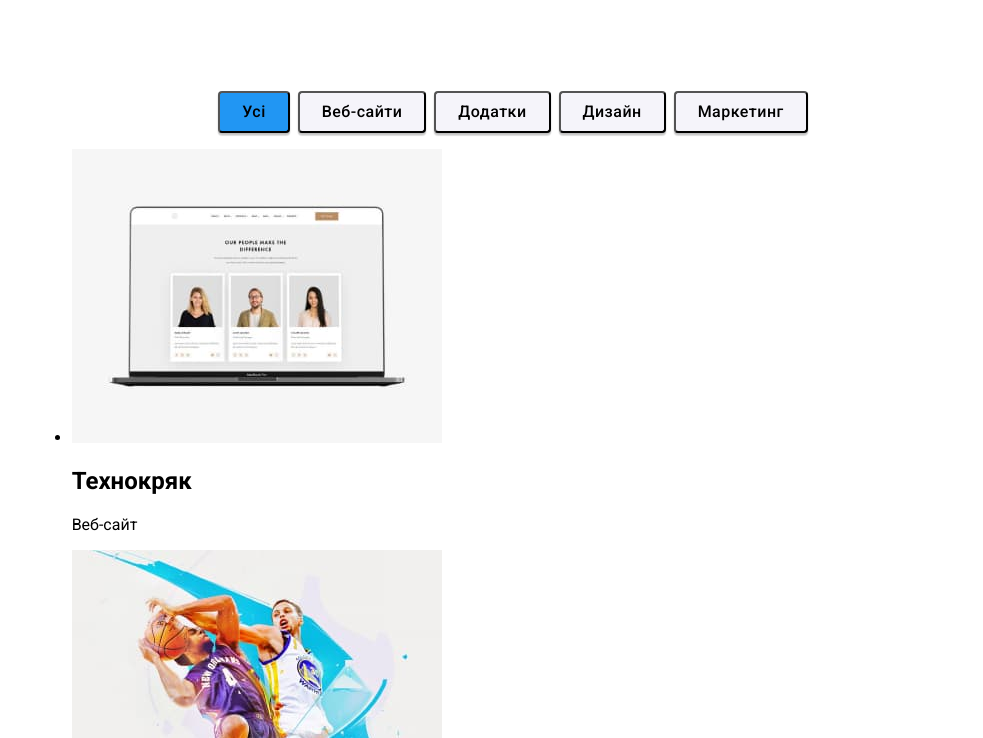
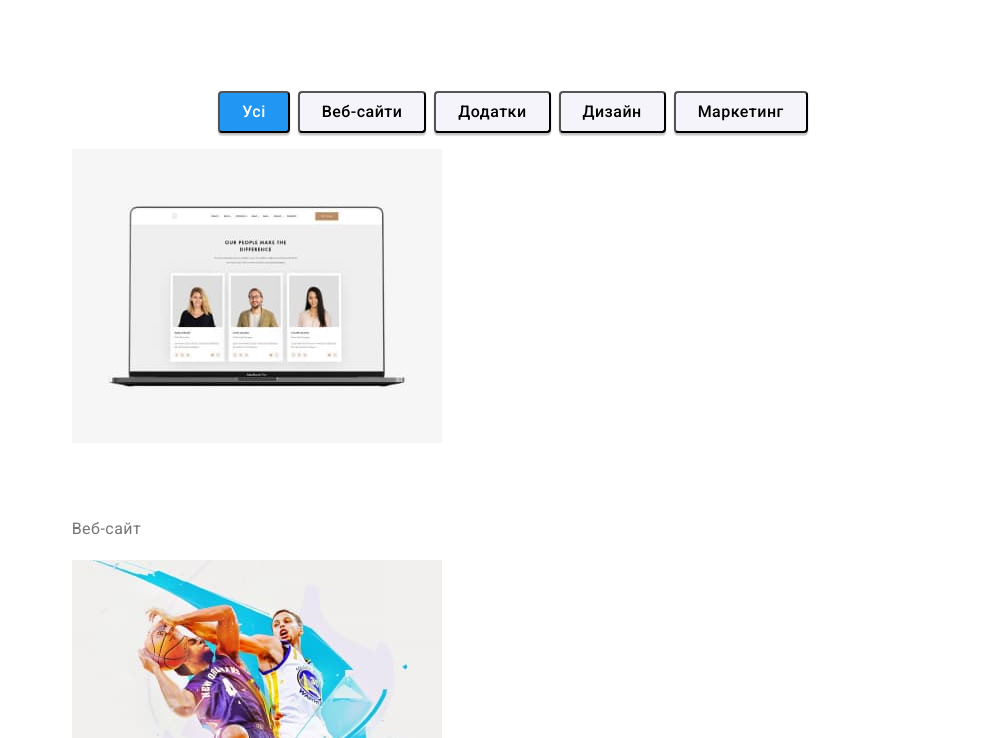
Before and after one commit to muthelain/goit-markup-hw-02, a plain HTML site: page portfolio.html in a window 1280 px wide. Shown: the part 62-800 px from the top of the page, without its empty margins (147-1130 px from the left). Drawn offline with Linux system fonts and the light colour scheme.

Commit message:
Update main.css

```diff
--- a/css/main.css
+++ b/css/main.css
@@ -6,13 +6,14 @@
     --secondcolor: #757575;
     --foocolor:#2F303A;
     --bgcbutton: #F5F4FA;
+    --whitecolor: #ffffff;
 
 
 }
 body{
     font-family: "Roboto", sans-serif;
     background-color: rgba(255, 255, 255, 1);
-    color: var(--maincolor);
+    color: var(--whitecolor);
 }
 .container{
     max-width: 73%;
@@ -117,6 +118,7 @@ body{
     font-style: normal;
     font-weight: 900;
     font-size: 44px;
+    line-height: 60px;
 
     text-align: center;
     letter-spacing: 0.06em;
@@ -340,12 +342,29 @@ footer{
 .portfolio__filters button.active{
     box-shadow: 0px 3px 1px rgba(0, 0, 0, 0.1), 0px 1px 2px rgba(0, 0, 0, 0.08), 0px 2px 2px rgba(0, 0, 0, 0.12);
     border-radius: 4px;
-    background-color: var(--actcolor)
+    background-color: var(--actcolor);
+    color: var(--whitecolor);
 }
 
-/* .portfolio__filters{
-    padding: 0;
-    display: flex;
-    justify-content: center;
+.project h2{
+    font-family: 'Roboto';
+    font-style: normal;
+    font-weight: 700;
+    font-size: 18px;
+    line-height: 36px;
+
+    letter-spacing: 0.06em;
+
+    color:  var(--coiortextport);
 }
- */
+.project p{
+    font-family: 'Roboto';
+    font-style: normal;
+    font-weight: 400;
+    font-size: 16px;
+    line-height: 30px;
+
+    letter-spacing: 0.03em;
+
+    color: var(--secondcolor);
+}
```
